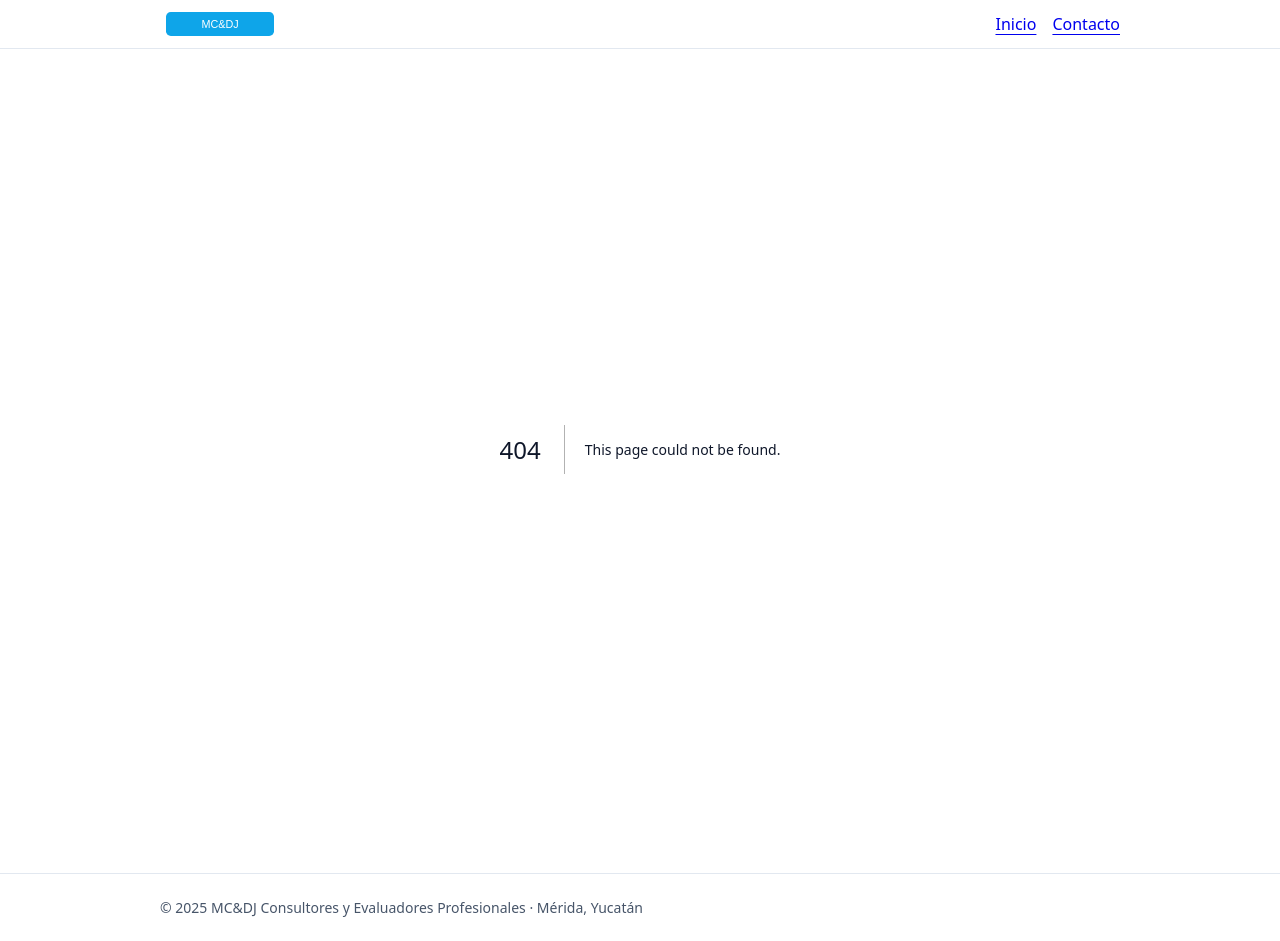
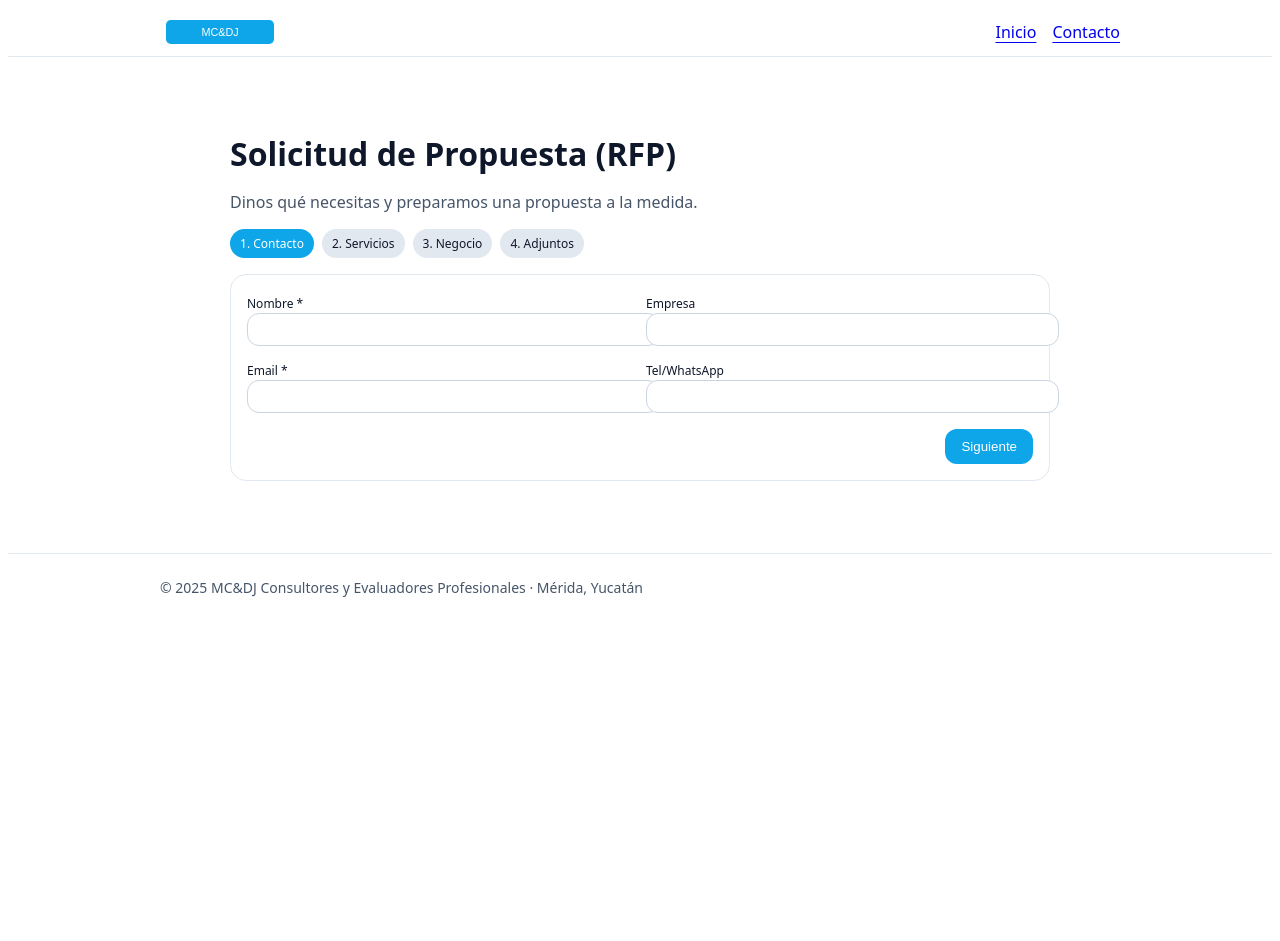
Before and after one commit to diegopuerto24/mcydj-web, a Next.js app: page /app/rfp in a window 1280 px wide. Before the commit this address had no page. After the commit the page ends 800 px from the top, so only its background shows below. Built offline with nearby package versions, Linux system fonts and the light colour scheme.

Commit message:
Implement RFP form with multi-step navigation

```diff
--- /dev/null
+++ b/app/app/rfp/page.js
@@ -0,0 +1,165 @@
+"use client";
+export const dynamic = "force-dynamic";
+
+import { useState } from "react";
+
+const STEPS = ["Contacto", "Servicios", "Negocio", "Adjuntos"];
+
+export default function RFP() {
+  const [step, setStep] = useState(0);
+  const [loading, setLoading] = useState(false);
+  const [ok, setOk] = useState("");
+  const [err, setErr] = useState("");
+
+  function next() { setStep((s) => Math.min(s + 1, STEPS.length - 1)); }
+  function prev() { setStep((s) => Math.max(s - 1, 0)); }
+
+  async function onSubmit(e) {
+    e.preventDefault();
+    setOk(""); setErr(""); setLoading(true);
+
+    const form = e.currentTarget;
+    const fd = new FormData(form);
+
+    // checkboxes: usar getAll
+    const services = fd.getAll("services");
+    const payload = Object.fromEntries(fd.entries());
+    payload.services = services;
+
+    try {
+      const res = await fetch("/api/rfp", {
+        method: "POST",
+        headers: { "Content-Type": "application/json" },
+        body: JSON.stringify(payload)
+      });
+      const j = await res.json();
+      if (!res.ok) throw new Error(j.error || "Error al enviar");
+
+      setOk("¡Gracias! Hemos recibido tu solicitud. Te contactaremos pronto.");
+      form.reset();
+      setStep(0);
+    } catch (e) {
+      setErr(e.message || "Ocurrió un error");
+    } finally {
+      setLoading(false);
+    }
+  }
+
+  return (
+    <section style={{maxWidth:820, margin:"0 auto", padding:"48px 16px", fontFamily:"system-ui, Arial, sans-serif"}}>
+      <h1 style={{fontSize:32, marginBottom:8}}>Solicitud de Propuesta (RFP)</h1>
+      <p style={{color:"#475569", marginBottom:16}}>Dinos qué necesitas y preparamos una propuesta a la medida.</p>
+
+      <ol style={{display:"flex", gap:8, listStyle:"none", padding:0, marginBottom:16, flexWrap:"wrap"}}>
+        {STEPS.map((t, i) => (
+          <li key={t} style={{
+            padding:"6px 10px", borderRadius:999,
+            background: i === step ? "#0ea5e9" : "#e2e8f0",
+            color: i === step ? "#fff" : "#0f172a", fontSize:12
+          }}>{i+1}. {t}</li>
+        ))}
+      </ol>
+
+      <form onSubmit={onSubmit} style={{border:"1px solid #e2e8f0", borderRadius:16, padding:16}}>
+        {step === 0 && (
+          <div style={{display:"grid", gap:12, gridTemplateColumns:"1fr 1fr"}}>
+            <div>
+              <label style={{fontSize:12}}>Nombre *</label>
+              <input name="name" required style={inp}/>
+            </div>
+            <div>
+              <label style={{fontSize:12}}>Empresa</label>
+              <input name="company" style={inp}/>
+            </div>
+            <div>
+              <label style={{fontSize:12}}>Email *</label>
+              <input name="email" type="email" required style={inp}/>
+            </div>
+            <div>
+              <label style={{fontSize:12}}>Tel/WhatsApp</label>
+              <input name="phone" style={inp}/>
+            </div>
+          </div>
+        )}
+
+        {step === 1 && (
+          <div style={{display:"grid", gap:8}}>
+            <label style={{fontSize:12}}>Servicios requeridos *</label>
+            <div style={{display:"grid", gap:6}}>
+              {[
+                "Contabilidad",
+                "Fiscal/Impuestos",
+                "Finanzas corporativas (WACC, CAPM, valuación)",
+                "Evaluación de proyectos de inversión"
+              ].map(s => (
+                <label key={s} style={{display:"flex", gap:8, alignItems:"center"}}>
+                  <input type="checkbox" name="services" value={s}/>
+                  <span>{s}</span>
+                </label>
+              ))}
+            </div>
+          </div>
+        )}
+
+        {step === 2 && (
+          <div style={{display:"grid", gap:12}}>
+            <div>
+              <label style={{fontSize:12}}>Sector</label>
+              <select name="sector" style={inp}>
+                <option>PyME</option>
+                <option>Salud</option>
+                <option>Inmobiliario/Construcción</option>
+                <option>Comercio</option>
+                <option>Servicios profesionales</option>
+              </select>
+            </div>
+            <div>
+              <label style={{fontSize:12}}>Facturación aproximada (MXN)</label>
+              <input name="revenue" placeholder="p. ej. 1–5 MDP / 5–20 MDP / >20 MDP" style={inp}/>
+            </div>
+            <div>
+              <label style={{fontSize:12}}>Régimen fiscal</label>
+              <input name="taxRegime" style={inp}/>
+            </div>
+            <div>
+              <label style={{fontSize:12}}>Plazo deseado / Urgencia</label>
+              <input name="timing" placeholder="p. ej. 2–4 semanas" style={inp}/>
+            </div>
+            <div>
+              <label style={{fontSize:12}}>Principal necesidad o dolor *</label>
+              <textarea name="pain" required rows={4} style={{...inp, height:"auto"}}/>
+            </div>
+          </div>
+        )}
+
+        {step === 3 && (
+          <div style={{display:"grid", gap:12}}>
+            <div>
+              <label style={{fontSize:12}}>Enlace a Drive/Docs (opcional)</label>
+              <input name="attachmentUrl" placeholder="https://drive.google.com/..." style={inp}/>
+            </div>
+            <div>
+              <label style={{fontSize:12}}>Notas adicionales</label>
+              <textarea name="notes" rows={4} style={{...inp, height:"auto"}}/>
+            </div>
+            <button disabled={loading} style={{...btnPrimary, marginTop:12}}>
+              {loading ? "Enviando..." : "Enviar RFP"}
+            </button>
+          </div>
+        )}
+
+        <div style={{marginTop:16, display:"flex", gap:8, justifyContent:"space-between"}}>
+          <div>{step > 0 && <button type="button" onClick={prev} style={btnGhost}>Atrás</button>}</div>
+          <div>{step < STEPS.length - 1 && <button type="button" onClick={next} style={btnPrimary}>Siguiente</button>}</div>
+        </div>
+
+        {ok && <div style={{color:"#16a34a", marginTop:12}}>{ok}</div>}
+        {err && <div style={{color:"#dc2626", marginTop:12}}>{err}</div>}
+      </form>
+    </section>
+  );
+}
+
+const inp = { width:"100%", padding:"8px 12px", borderRadius:12, border:"1px solid #cbd5e1" };
+const btnPrimary = { padding:"10px 16px", background:"#0ea5e9", color:"#fff", borderRadius:12, border:"none" };
+const btnGhost = { padding:"10px 16px", background:"#e2e8f0", color:"#0f172a", borderRadius:12, border:"none" };
```
